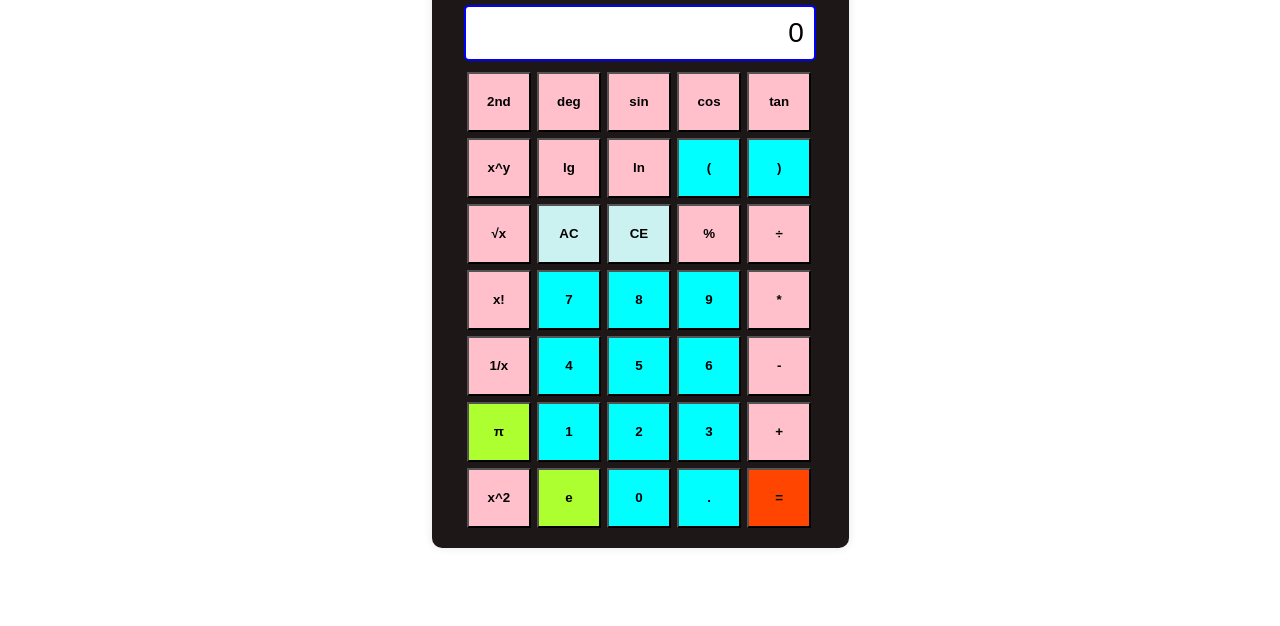
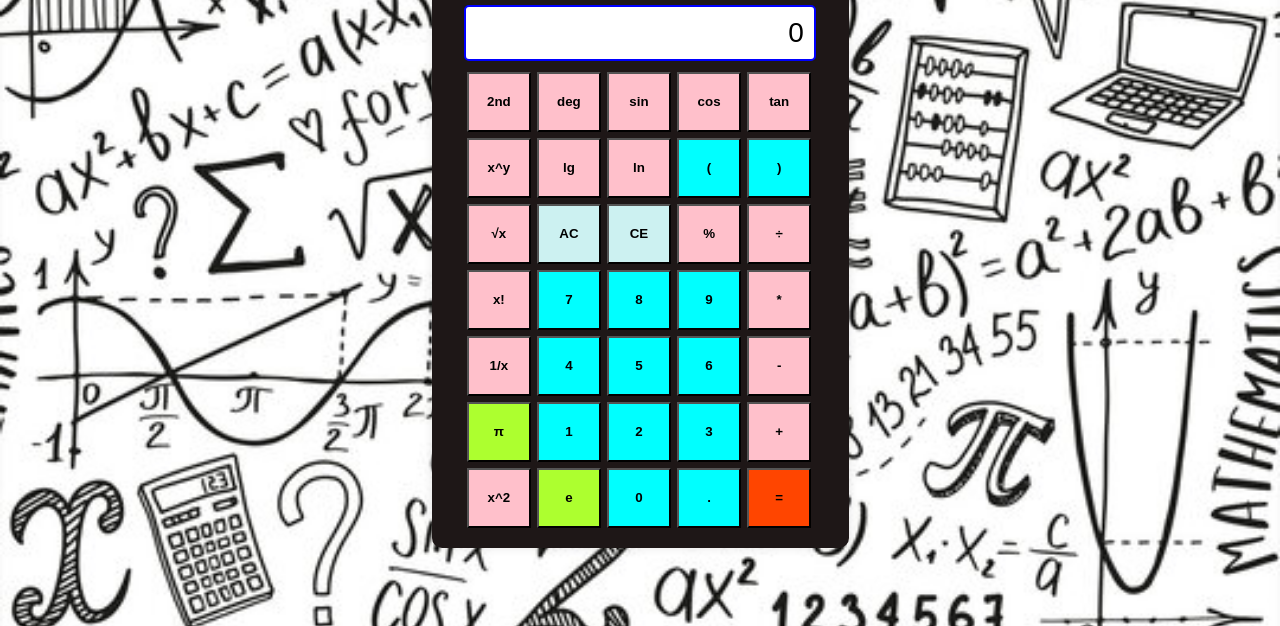
Before and after one commit to debshankar037/Calculator, a plain HTML site: page index.html in a window 1280 px wide. Shown: the part 174-800 px from the top of the page. Drawn offline with Linux system fonts and the light colour scheme; the site is published under a folder, as on GitHub Pages, so addresses that start at the root find nothing.

Commit message:
Update styles.css

```diff
--- a/styles.css
+++ b/styles.css
@@ -3,7 +3,7 @@ body {
     justify-content: center;
     align-items: center;
     height: 100vh;
-    background-image: url("/back.png");
+    background-image: url("back.png");
     background-position: center;
     background-repeat: no-repeat;
     background-size: cover;
```
